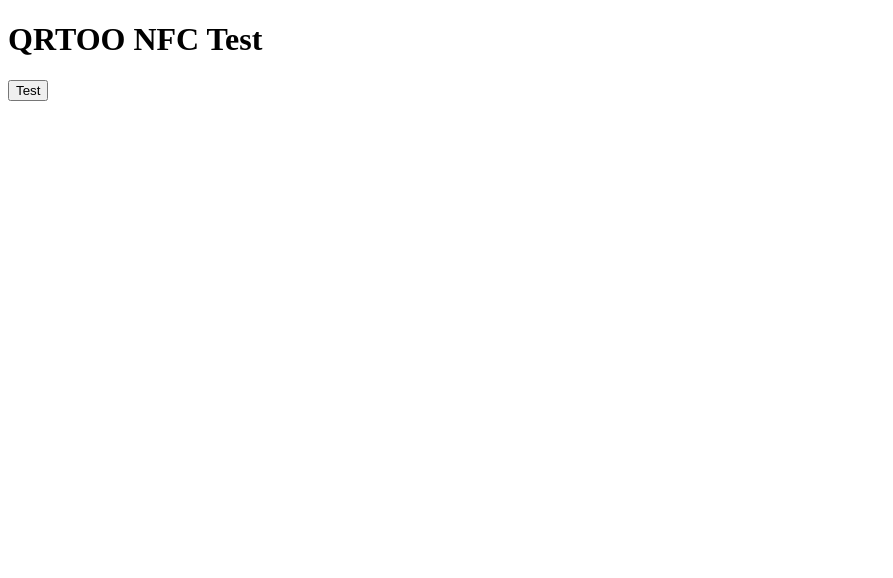
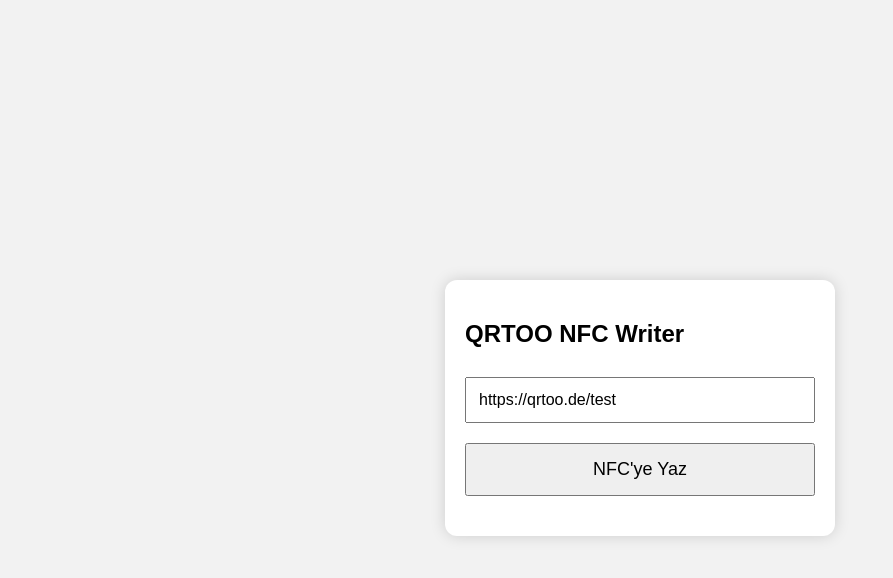
Before and after one commit to Bruhman29/nfc-test, a plain HTML site: page index.html in a window 1280 px wide. Shown: the whole page, without its empty margins (0-893 px from the left). Drawn offline with Linux system fonts and the light colour scheme.

Commit message:
Update HTML structure and styles for NFC Writer

```diff
--- a/index.html
+++ b/index.html
@@ -2,15 +2,107 @@
 <html lang="tr">
 <head>
 <meta charset="UTF-8">
-<title>NFC Test</title>
+<meta name="viewport" content="width=device-width, initial-scale=1">
+<title>QRTOO NFC Writer</title>
+
+<style>
+body{
+    font-family:Arial,sans-serif;
+    background:#f2f2f2;
+    display:flex;
+    justify-content:center;
+    align-items:center;
+    height:100vh;
+}
+
+.card{
+    width:350px;
+    background:white;
+    padding:20px;
+    border-radius:12px;
+    box-shadow:0 0 15px rgba(0,0,0,.15);
+}
+
+input{
+    width:100%;
+    padding:12px;
+    font-size:16px;
+    margin-top:10px;
+    margin-bottom:20px;
+    box-sizing:border-box;
+}
+
+button{
+    width:100%;
+    padding:14px;
+    font-size:18px;
+    cursor:pointer;
+}
+
+#status{
+    margin-top:20px;
+    font-weight:bold;
+}
+</style>
+
 </head>
 <body>
 
-<h1>QRTOO NFC Test</h1>
+<div class="card">
 
-<button onclick="alert('Çalışıyor!')">
-Test
+<h2>QRTOO NFC Writer</h2>
+
+<input
+id="url"
+value="https://qrtoo.de/test">
+
+<button onclick="writeNFC()">
+NFC'ye Yaz
 </button>
+
+<div id="status"></div>
+
+</div>
+
+<script>
+
+async function writeNFC(){
+
+    const status=document.getElementById("status");
+
+    if(!("NDEFWriter" in window)){
+        status.innerHTML="❌ Bu telefon Web NFC desteklemiyor.";
+        return;
+    }
+
+    try{
+
+        const writer=new NDEFWriter();
+
+        status.innerHTML="📲 Kartı telefona yaklaştır...";
+
+        await writer.write({
+            records:[
+                {
+                    recordType:"url",
+                    data:document.getElementById("url").value
+                }
+            ]
+        });
+
+        status.innerHTML="✅ Başarıyla yazıldı.";
+
+    }
+
+    catch(err){
+
+        status.innerHTML="❌ "+err;
+
+    }
+
+}
+
+</script>
 
 </body>
 </html>
```
